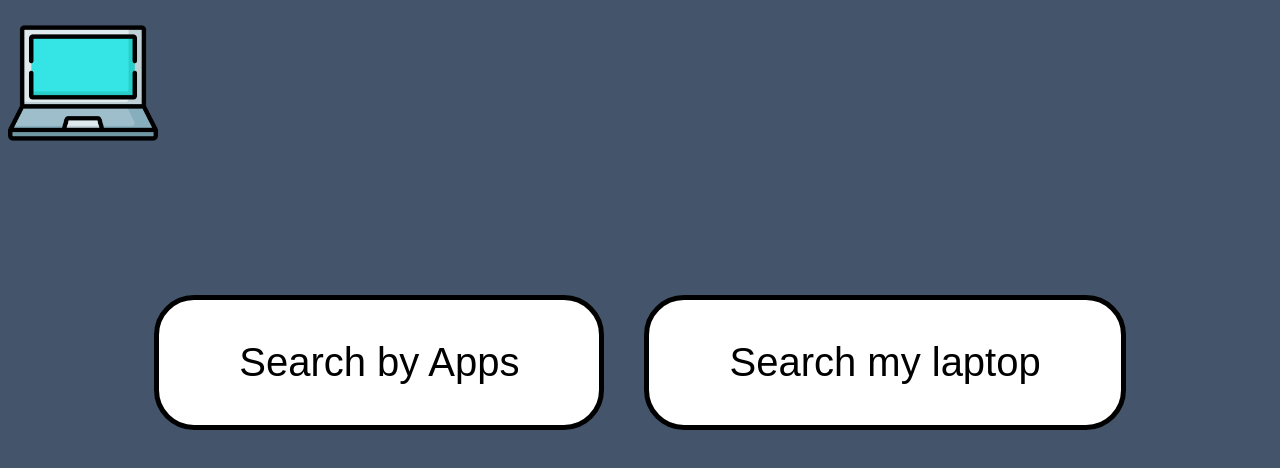
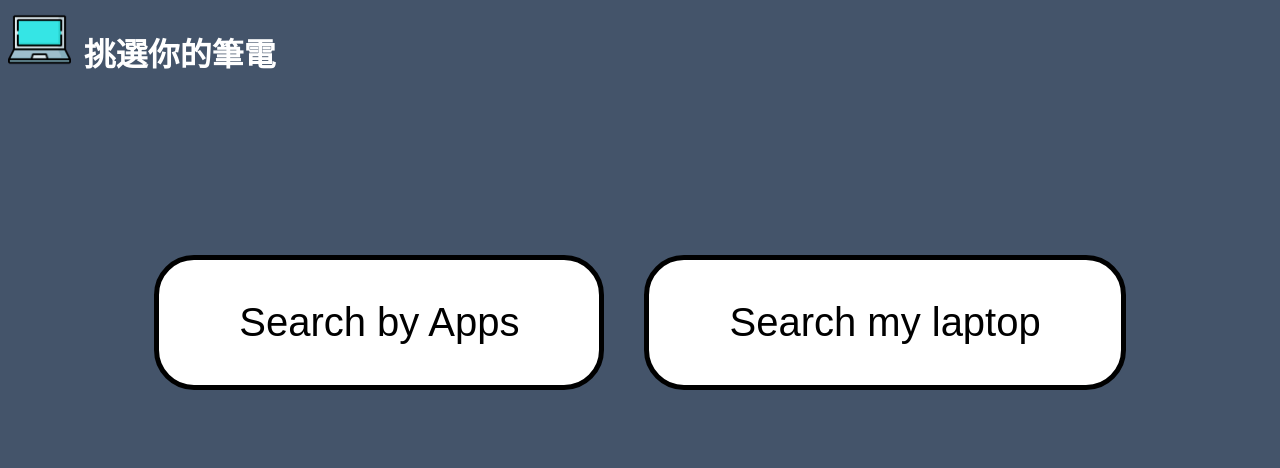
Before and after one commit to cies96035/2023-NYCU-Intro-Database-Project, a plain HTML site: page mainpage.html in a window 1280 px wide. Drawn offline with Linux system fonts and the light colour scheme.

Commit message:
keep updating

```diff
--- a/mainpage.css
+++ b/mainpage.css
@@ -4,8 +4,20 @@
         background-color: #44546A;
     }
 
+    .header-container {
+        overflow: auto;
+        margin-bottom: 2%;
+    }
+
     h1 {
         color: #FFFFFF;
+    }
+
+    .image {
+        float: left;
+        margin-right: 1%;
+        width: 5%;
+        height: auto;
     }
 
     .button-container {
@@ -16,6 +28,7 @@
         margin: 0;
         padding: 0;
     }
+
     .button {
         padding: 40px 80px;
         background-color: #FFFFFF;
@@ -27,10 +40,7 @@
         margin: 20px;
         font-size: 40px;
     }
+
     .button-black-border {
         border: 5px solid #000;
     }
-    .image {
-        width: 150px;
-        height: auto;
-    }
--- a/mainpage.html
+++ b/mainpage.html
@@ -1,11 +1,17 @@
 <!DOCTYPE html>
 <html>
 <head>
-  <title>簡單網頁範例</title>
+  <title>主頁</title>
   <link rel="stylesheet" type="text/css" href="mainpage.css">
 </head>
 <body>
-  <img src="laptop.png" class="image">
+
+
+  <div class="header-container">
+    <img src="laptop.png" class="image">
+    <h1>挑選你的筆電</h1>
+  </div>
+
   <div class="button-container">
     <button id="button1" class="button button-black-border">Search by Apps</button>
     <button id="button2" class="button button-black-border">Search my laptop</button>
```
